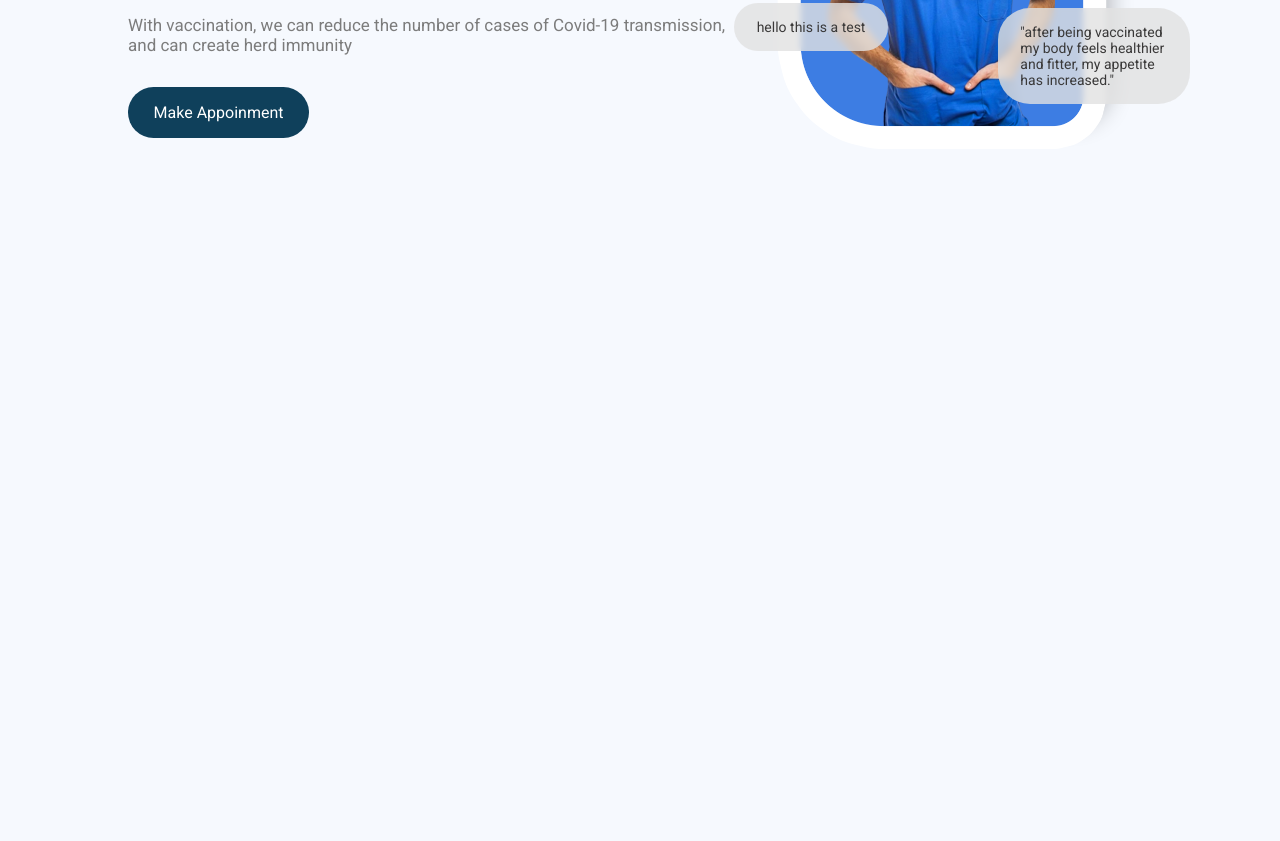
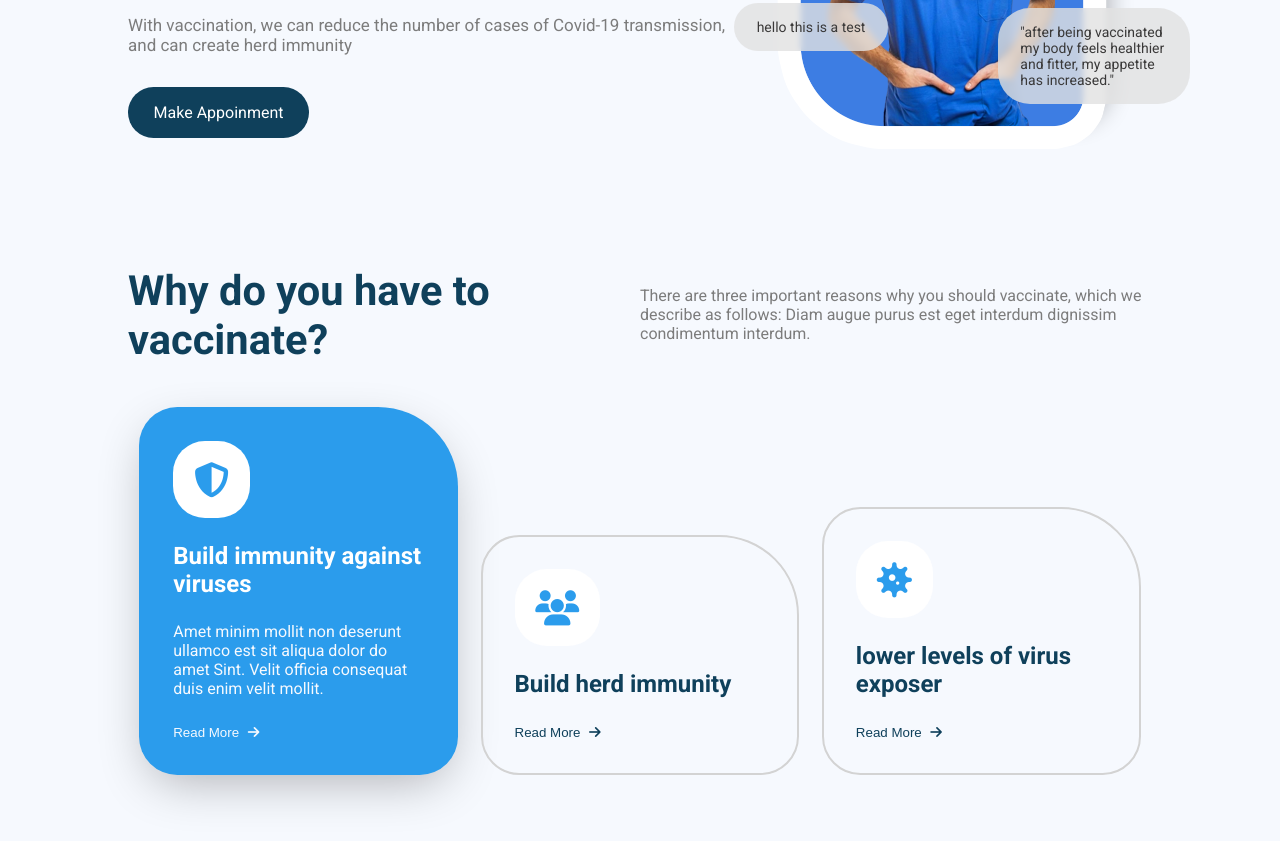
Before and after one commit to maissen/Vacksin, a plain HTML site: page index.html in a window 1280 px wide. Shown: the part 399-1240 px from the top of the page. Drawn offline with Linux system fonts and the light colour scheme.

Commit message:
Finishing "second section".

```diff
--- a/index.html
+++ b/index.html
@@ -69,7 +69,61 @@
     <div class="banner_of_logos"></div>
 
     <!--! section section -->
-    <section></section>
+    <section id="second-section" class="adabtable-container">
+        <div class="top">
+            <h1 class="fs-2">Why do you have to vaccinate?</h1>
+            <p>
+                There are three important reasons why you should vaccinate,
+                which we describe as follows: Diam augue purus est eget
+                interdum dignissim condimentum interdum.
+            </p>
+        </div>
+
+        <div class="bottom">
+            <div class="box active_box">
+                <i class="fa-solid fa-shield-halved"></i>
+                <h1 class="box__title">Build immunity against viruses</h1>
+                <p class="box__content">
+                    Amet minim mollit non deserunt
+                    ullamco est sit aliqua dolor do amet
+                    Sint. Velit officia consequat duis
+                    enim velit mollit.
+                </p>
+                <button class="box__btn">
+                    Read More
+                    <i class="fa-solid fa-arrow-right"></i>
+                </button>
+            </div>
+            <div class="box">
+                <i class="fa-solid fa-users"></i>
+                <h1 class="box__title">Build herd immunity</h1>
+                <p class="box__content">
+                    Amet minim mollit non deserunt
+                    ullamco est sit aliqua dolor do amet
+                    Sint. Velit officia consequat duis
+                    enim velit mollit.
+                </p>
+                <button class="box__btn">
+                    Read More
+                    <i class="fa-solid fa-arrow-right"></i>
+                </button>
+            </div>
+            <div class="box">
+                <i class="fa-solid fa-virus"></i>
+                <h1 class="box__title">lower levels of virus exposer</h1>
+                <p class="box__content">
+                    Amet minim mollit non deserunt
+                    ullamco est sit aliqua dolor do amet
+                    Sint. Velit officia consequat duis
+                    enim velit mollit.
+                </p>
+                <button class="box__btn">
+                    Read More
+                    <i class="fa-solid fa-arrow-right"></i>
+                </button>
+            </div>
+        </div>
+    </section>
 
     <!--! section section -->
     <section></section>
--- a/js/main.js
+++ b/js/main.js
@@ -14,3 +14,13 @@ window.onscroll = function(){
     header_badge[1].style.transform = 'translateY(' + -window.scrollY-500 + 'px)';
     header_badge[2].style.transform = 'translateY(' - window.scrollY/1.4 + 'px)';
 }
+
+var cards = document.querySelectorAll('.box');
+for(let i = 0; i < cards.length; i++){
+    cards[i].querySelector('button').onclick = function(){
+        for(let j = 0; j < cards.length; j++){
+            cards[j].classList.remove('active_box');
+        }
+        cards[i].classList.add('active_box');
+    }
+}
--- a/sass/main.scss
+++ b/sass/main.scss
@@ -17,9 +17,11 @@
 
 //! partials
 @import "sass-partials/header";
+@import "sass-partials/second-section";
 
 body{
   background: $primary-color-3;
+  font-family: $primary-font-family;
 }
 
 .adabtable-container{
@@ -47,3 +49,23 @@ body{
   box-shadow: 0px -3px 37px 0px #565656a1;
   background: $primary-color-3;
 }
+
+.active_box{
+  border-color: #ffffff00 !important;
+  background-color: $primary-color-1 !important;
+  box-shadow: 0px 16px 50px -11px rgba(0,0,0,0.3);
+
+  &:hover{
+    border-color: #ffffff00;
+  }
+
+  h1{
+    color: $primary-color-4 !important;
+  }
+  p{
+    display: block !important;
+  }
+  button{
+    color: $primary-color-3 !important;
+  }
+}
--- a/sass/sass-partials/_header.scss
+++ b/sass/sass-partials/_header.scss
@@ -1,6 +1,4 @@
 .header{
-    height: 200vh;
-
     .navbar{
         font-family: $primary-font-family;
         display: flex;
@@ -81,7 +79,7 @@
 
     .header__content{
         font-family: $primary-font-family;
-        padding: 6rem 0 2rem 0;
+        padding: 6rem 0 4rem 0;
         display: flex;
         justify-content: space-between;
         align-items: cetner;
--- /dev/null
+++ b/sass/sass-partials/_second-section.scss
@@ -0,0 +1,88 @@
+#second-section{
+    padding-top: 2rem !important;
+    padding-bottom: 2rem !important;
+
+    .top{
+        display: grid;
+        grid-template-columns: repeat(1, 1fr);
+        align-items: center;
+        text-align: center;
+        margin-bottom: 2rem;
+
+        @media screen and (min-width: 992px){
+            &{
+                text-align: left;
+                grid-template-columns: repeat(2, 1fr);
+            }
+        }
+
+        h1{
+            color: $primary-color-2;
+        }
+        p{
+            color: $primary-color-5;
+            margin: 2rem 0;
+        }
+    }
+
+    .bottom{
+        display: grid;
+        grid-template-columns: 1fr;
+        align-items: flex-end;
+
+        @media screen and (min-width: 768px){
+            &{
+                grid-template-columns: repeat(2, 1fr);
+            }
+        }
+        @media screen and (min-width: 1092px){
+            &{
+                grid-template-columns: repeat(3, 1fr);
+            }
+        }
+
+        .box{
+            border: 2px solid lightgray;
+            border-radius: 2.4rem 5rem 2.4rem 2.4rem;
+            padding: 2rem;
+            margin: 0 .7rem;
+            margin-bottom: 2rem;
+            transition: $transition;
+
+            &:hover{
+                border-color: $primary-color-1;
+            }
+
+            & > i{
+                padding: 1.3rem;
+                background: $primary-color-4;
+                color: $primary-color-1;
+                border-radius: 2rem;
+                margin-bottom: 1.5rem;
+                font-size: 2.2rem;
+            }
+
+            &__title{
+                color: $primary-color-2;
+                margin-bottom: 1.5rem;
+            }
+
+            &__content{
+                margin-bottom: 1.5rem;
+                color: $primary-color-3;
+                display: none;
+            }
+
+            &__btn{
+                background: none;
+                color: $primary-color-2;
+                border: none;
+                cursor: pointer;
+
+                i{
+                    margin-left: .3rem;
+                }
+            }
+        }
+    }
+}
```
Also changed, not shown: css/main.css, 1 other file.
